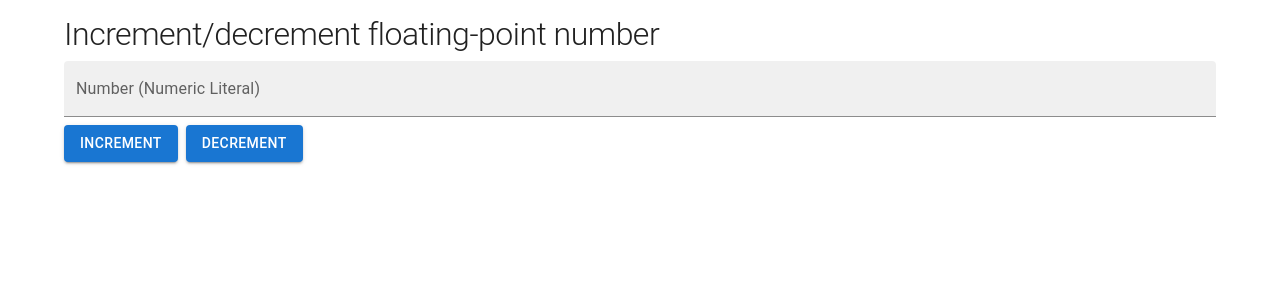
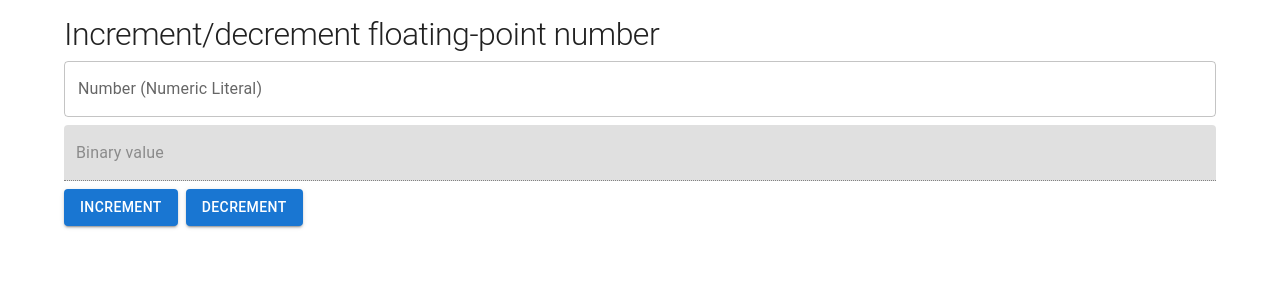
Before and after one commit to utrk/float-increment, a React app: page / in a window 1280 px wide. Shown: the top 300 px of the page. Built offline with nearby package versions, Linux system fonts and the light colour scheme; the HTML template or start-up script is replaced by a standard one.

Commit message:
Add a field for binary value

```diff
--- a/biome.json
+++ b/biome.json
@@ -17,7 +17,8 @@
   },
   "javascript": {
     "formatter": {
-      "quoteStyle": "double"
+      "quoteStyle": "double",
+      "lineWidth": 100
     }
   },
   "css": {
--- a/src/Calc.tsx
+++ b/src/Calc.tsx
@@ -6,13 +6,16 @@ const float64Buffer = new ArrayBuffer(8);
 const float64View = new DataView(float64Buffer);
 
 const Calc = () => {
-  const [value, setValue] = useState("");
+  const [literalValue, setLiteralValue] = useState("");
+  const [binaryValue, setBinaryValue] = useState("");
 
-  const handleBlur: React.FocusEventHandler<HTMLInputElement> = () => {
-    const number = Number(value);
+  const handleLiteralFieldBlur: React.FocusEventHandler<HTMLInputElement> = () => {
+    const number = Number(literalValue);
     if (!Number.isNaN(number) || !Number.isNaN(float64View.getFloat64(0))) {
       float64View.setFloat64(0, number);
     }
+    setLiteralValue(number.toString());
+    setBinaryValue(float64View.getBigUint64(0).toString(2));
   };
 
   const incrementFloat64 = () => {
@@ -21,15 +24,18 @@ const Calc = () => {
 
     float64View.setBigUint64(0, bigUint64);
 
-    setValue(float64View.getFloat64(0).toString());
+    setLiteralValue(float64View.getFloat64(0).toString());
+    setBinaryValue(float64View.getBigUint64(0).toString(2));
   };
+
   const decrementFloat64 = () => {
     let bigUint64 = float64View.getBigUint64(0);
     bigUint64 = bigUint64 === 0n ? 0xffffffffffffffffn : bigUint64 - 1n;
 
     float64View.setBigUint64(0, bigUint64);
 
-    setValue(float64View.getFloat64(0).toString());
+    setLiteralValue(float64View.getFloat64(0).toString());
+    setBinaryValue(float64View.getBigUint64(0).toString(2));
   };
 
   const handleClickIncrement = () => {
@@ -44,18 +50,21 @@ const Calc = () => {
       <TextField
         fullWidth
         label="Number (Numeric Literal)"
-        variant="filled"
-        value={value}
-        onChange={(event) => setValue(event.target.value)}
-        onBlur={handleBlur}
+        variant="outlined"
+        value={literalValue}
+        onChange={(event) => setLiteralValue(event.target.value)}
+        onBlur={handleLiteralFieldBlur}
         sx={{ mt: 1 }}
       />
-      <Stack
-        direction="row"
-        spacing={1}
-        useFlexGap
-        sx={{ flexWrap: "wrap", mt: 1 }}
-      >
+      <TextField
+        fullWidth
+        label="Binary value"
+        variant="filled"
+        value={binaryValue}
+        disabled
+        sx={{ mt: 1 }}
+      />
+      <Stack direction="row" spacing={1} useFlexGap sx={{ flexWrap: "wrap", mt: 1 }}>
         <Button onClick={handleClickIncrement} variant="contained">
           Increment
         </Button>
```
